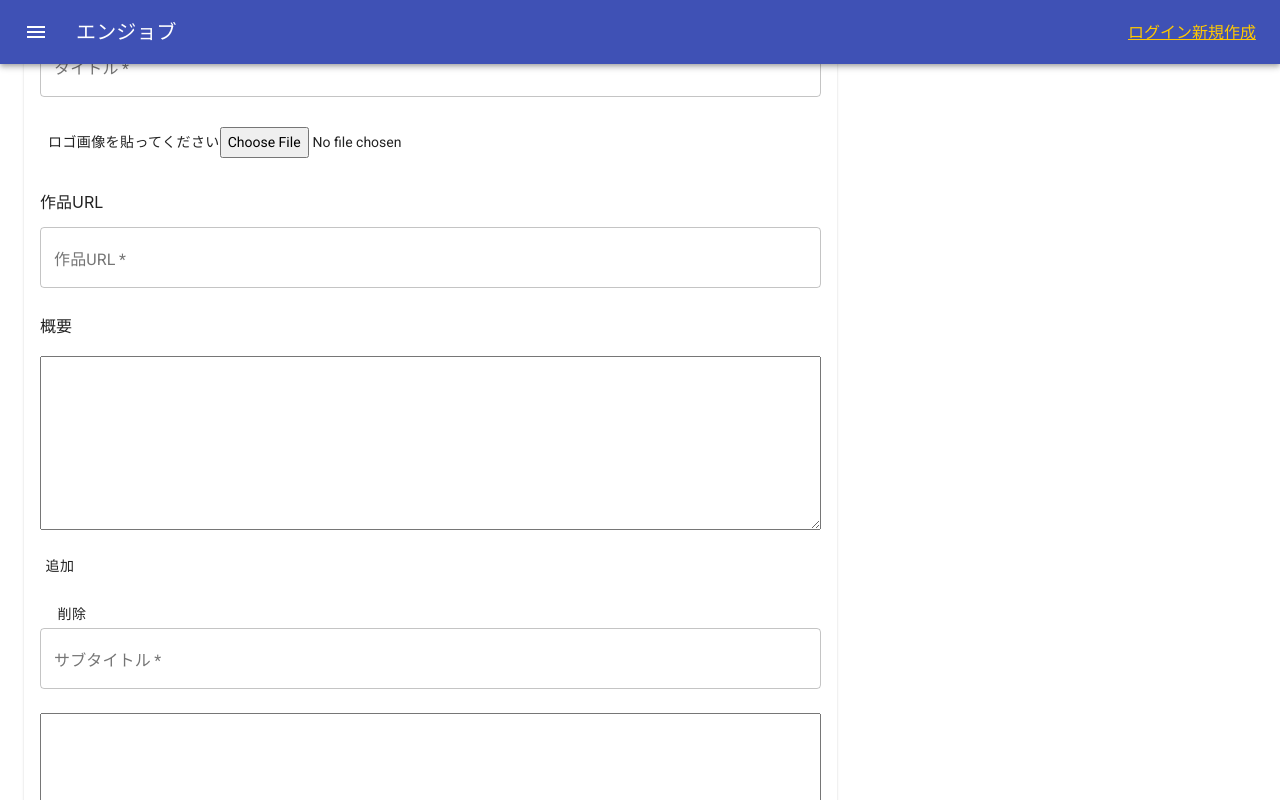
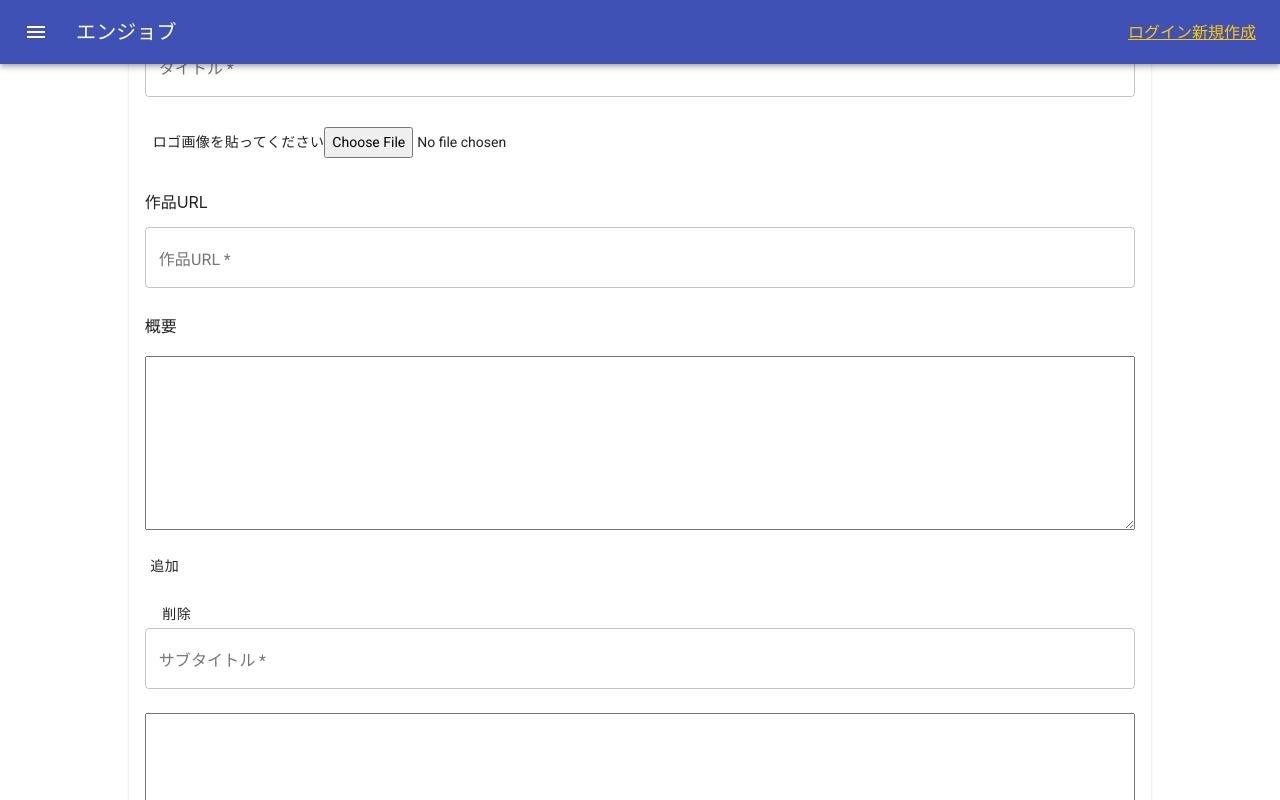
Before and after one commit to tmk616window/frontend-next, a Next.js app: page /task/new in a window 1280 px wide. Shown: the top 800 px of the page. Built offline with nearby package versions, Linux system fonts and the light colour scheme; no server answers.

Commit message:
詳細ページに飛ぶ

```diff
--- a/pages/task/new.tsx
+++ b/pages/task/new.tsx
@@ -6,6 +6,7 @@ import {
   import NewTaskDetails from '../../src/components/Task/NewTaskDetails';
   import TaskProlangs from '../../src/components/Task/TaskProlangs'
   import TaskTools from '../../src/components/Task/TaskTools'
+
 
   export default function Task() {
 
@@ -24,16 +25,23 @@ import {
             >
               <Grid
                 item
-                lg={8}
-                md={8}
+                lg={1}
+                md={1}
+                xs={12}
+              >
+              </Grid>
+              <Grid
+                item
+                lg={10}
+                md={10}
                 xs={12}
               >
                 <NewTaskDetails />
               </Grid>
               <Grid
                 item
-                lg={4}
-                md={4}
+                lg={1}
+                md={1}
                 xs={12}
               >
                 {/* <TaskProlangs/> */}
--- a/src/api/task/CreateTask.ts
+++ b/src/api/task/CreateTask.ts
@@ -1,7 +1,8 @@
 import {api} from '../common/client'
+import {Task} from '../../type/interfaces'
 
 export const createTask = (title: string, logoImage:string, purl:string,description:string) =>  {
-    return api.post('/tasks' ,
+    return api.post<{task: Task}>('/tasks' ,
     {
         title: title,
         logoImage: logoImage,
--- a/src/components/Task/NewTaskDetails.tsx
+++ b/src/components/Task/NewTaskDetails.tsx
@@ -2,6 +2,7 @@ import { useState } from 'react';
 import Image from 'next/image'
 import {createTask} from '../../api/task/CreateTask'
 import {createContent} from '../../api/task/content/CreateContent'
+import { useRouter } from 'next/router';
 
 import {
   Box,
@@ -36,6 +37,7 @@ type content = {
 }
 
  const NewTaskDetails = () => {
+  const router = useRouter();
   const [contents, setContents] = useState<content[]>([{title:"", text:""}])
   const [title, setTitle] = useState<string>("")
   const [desc, setDesc] = useState<string>("")
@@ -85,9 +87,16 @@ const handleChange = (event: any) => {
 }
 
 
- const postTask = () => {
-  createTask(title, image, purl, desc)
+ const postTask = async () => {
+  const taskPesp = (await createTask(title, image, purl, desc)).data.task
   postContent()
+  console.log(taskPesp.id)
+
+  router.push({
+    pathname:"/task",
+    query: {id : taskPesp.id}
+  });
+
 }
 
   return (
```
Also changed, not shown: src/api/tool/CreateTool.ts (added, +10 -0 lines).
